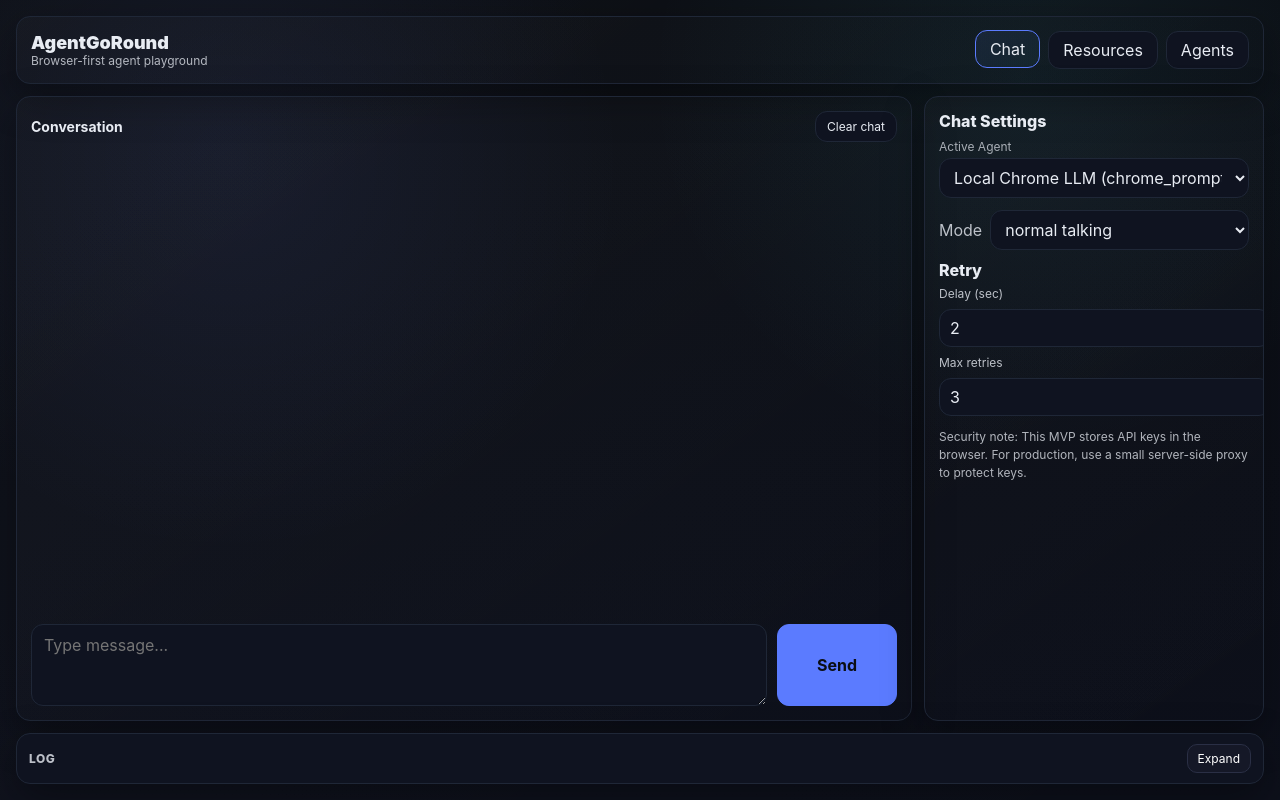
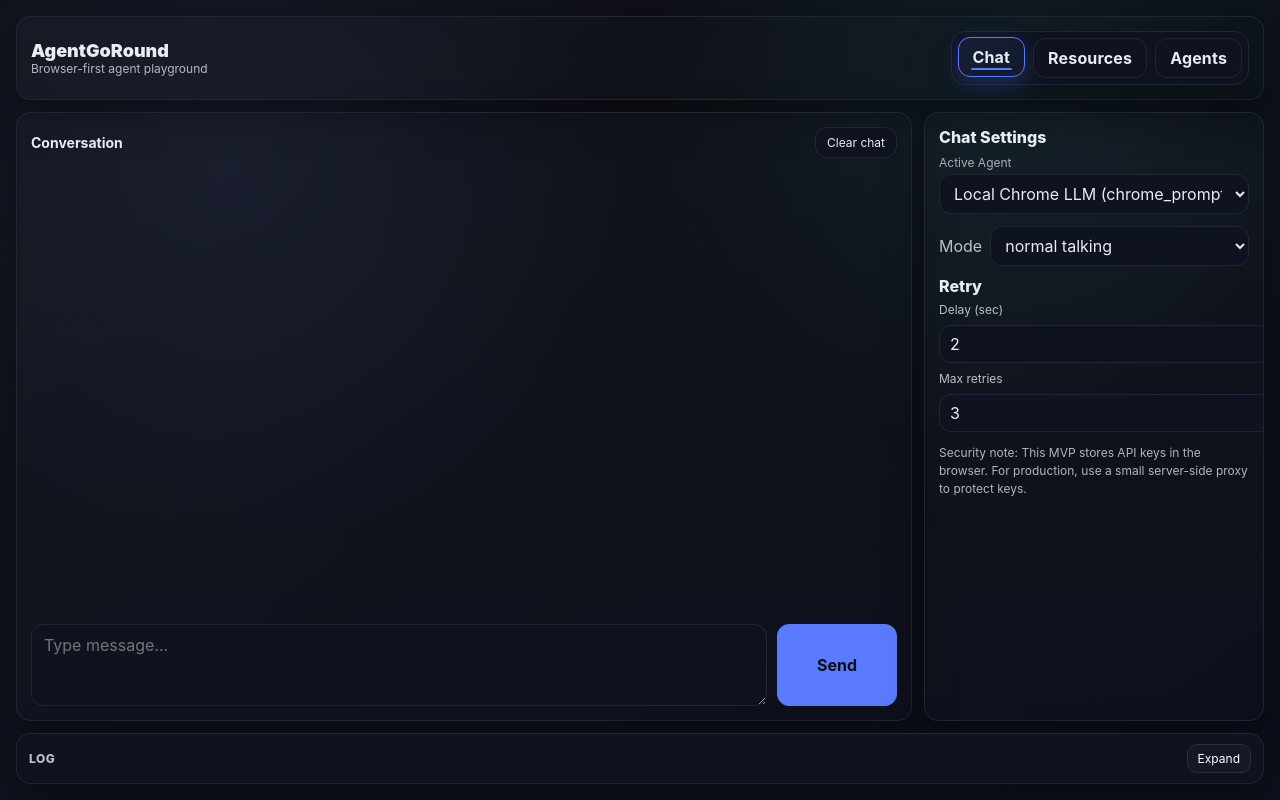
Before and after one commit to gipapa/agent-go-round, a React (Vite) app: page / in a window 1280 px wide. Built offline with nearby package versions, Linux system fonts and the light colour scheme.

Commit message:
Improve tab affordance and update README

```diff
--- a/src/app/styles.css
+++ b/src/app/styles.css
@@ -73,22 +73,49 @@ hr {
   display: flex;
   gap: 8px;
   flex-wrap: wrap;
+  background: var(--panel-2);
+  border: 1px solid var(--border);
+  border-radius: 14px;
+  padding: 6px;
+  box-shadow: var(--shadow);
 }
 
 .tab-btn {
-  padding: 8px 14px;
+  position: relative;
+  padding: 9px 14px;
   border-radius: 12px;
   border: 1px solid var(--border);
   background: var(--panel-2);
   color: var(--text);
   transition: transform 150ms ease, border-color 150ms ease, background 150ms ease;
   cursor: pointer;
+  font-weight: 700;
+  letter-spacing: 0.01em;
 }
 
 .tab-btn-active {
   border: 1px solid var(--primary);
   background: linear-gradient(145deg, rgba(91, 123, 255, 0.1), rgba(77, 208, 225, 0.05));
   transform: translateY(-1px);
+  box-shadow: 0 8px 24px rgba(91, 123, 255, 0.25);
+}
+
+.tab-btn::after {
+  content: "";
+  position: absolute;
+  left: 12px;
+  right: 12px;
+  bottom: 6px;
+  height: 2px;
+  background: transparent;
+  border-radius: 999px;
+  transition: background 150ms ease, opacity 150ms ease;
+  opacity: 0;
+}
+
+.tab-btn-active::after {
+  background: var(--primary);
+  opacity: 1;
 }
 
 .content {
```
Also changed, not shown: 1 other file (tests, documents, lock files or other folders).
